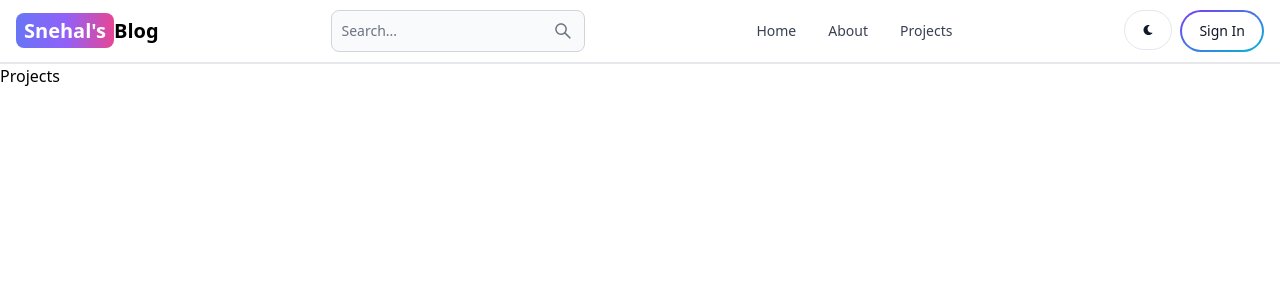
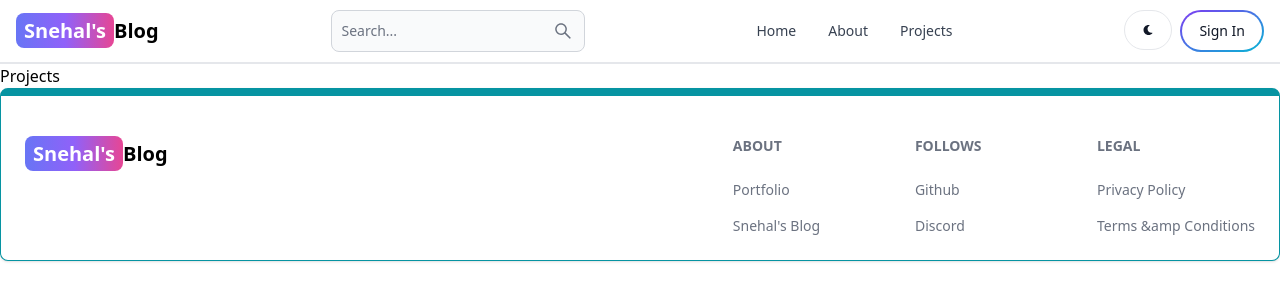
Before and after one commit to snehalsenapati23/mern-blog, a React (Vite) app in the folder client/: page /projects in a window 1280 px wide. Shown: the top 300 px of the page. Built offline with nearby package versions, Linux system fonts and the light colour scheme.

Commit message:
Created footer

```diff
--- a/client/src/App.jsx
+++ b/client/src/App.jsx
@@ -6,6 +6,8 @@
 import About from "./pages/About";
 import Projects from "./pages/Projects";
 import Header from "./components/Header";
+import Footer from "./components/Footer";
+
 function App() {
   return (
     <BrowserRouter>
@@ -18,6 +20,7 @@
         <Route path="/dashboard" element={<Dashboard />} />
         <Route path="/projects" element={<Projects />} />
       </Routes>
+      <Footer />
     </BrowserRouter>
   );
 }
--- /dev/null
+++ b/client/src/components/Footer.jsx
@@ -0,0 +1,68 @@
+import { Footer } from "flowbite-react";
+import React from "react";
+import { Link } from "react-router-dom";
+
+const FooterCom = () => {
+  return (
+    <Footer container className="border border-t-8 border-teal-500">
+      <div className="w-full max-7xl mx-auto">
+        <div className=" grid w-full justify-between sm:flex md:grid-cols-1">
+          <div className="mt-5">
+            <Link
+              to={"/"}
+              className="self-center whitespace-nowrap text-lg sm:text-xl font-semibold dark:text-white"
+            >
+              <span className="px-2 py-1 bg-gradient-to-r from-indigo-500 via-purple-500 to-pink-500 rounded-lg text-white">
+                Snehal's
+              </span>
+              Blog
+            </Link>
+          </div>
+          <div className="grid grid-colss-2 gap-8 mt-4 sm:grid-cols-3 sm:gap-6">
+            <div>
+              <Footer.Title title="About" />
+              <Footer.LinkGroup col>
+                <Footer.Link
+                  href="https://portfolio-snehalsenapati23.vercel.app/"
+                  target="_blank"
+                  rel="noopener no referrer"
+                >
+                  Portfolio
+                </Footer.Link>
+                <Footer.Link
+                  href="/about"
+                  target="_blank"
+                  rel="noopener no referrer"
+                >
+                  Snehal's Blog
+                </Footer.Link>
+              </Footer.LinkGroup>
+            </div>
+            <div>
+              <Footer.Title title="Follows" />
+              <Footer.LinkGroup col>
+                <Footer.Link
+                  href="https://github.com/snehalsenapati23"
+                  target="_blank"
+                  rel="noopener no referrer"
+                >
+                  Github
+                </Footer.Link>
+                <Footer.Link href="#">Discord</Footer.Link>
+              </Footer.LinkGroup>
+            </div>
+            <div>
+              <Footer.Title title="Legal" />
+              <Footer.LinkGroup col>
+                <Footer.Link href="#">Privacy Policy</Footer.Link>
+                <Footer.Link href="#">Terms &amp Conditions</Footer.Link>
+              </Footer.LinkGroup>
+            </div>
+          </div>
+        </div>
+      </div>
+    </Footer>
+  );
+};
+
+export default FooterCom;
--- a/client/src/pages/Signup.jsx
+++ b/client/src/pages/Signup.jsx
@@ -45,7 +45,10 @@
       <div className="flex p-3 max-w-3xl mx-auto flex-col md:flex-row md:items-center  gap-5 ">
         {/* left */}
         <div className="flex-1">
-          <Link to={"/"} className="font-bold dark:text-white text-4xl ">
+          <Link
+            to={"/"}
+            className="self-center whitespace-nowrap text-sm sm:text-xl font-semibold dark:text-white"
+          >
             <span className="px-2 py-1 bg-gradient-to-r from-indigo-500 via-purple-500 to-pink-500 rounded-lg text-white">
               Snehal's
             </span>
```
